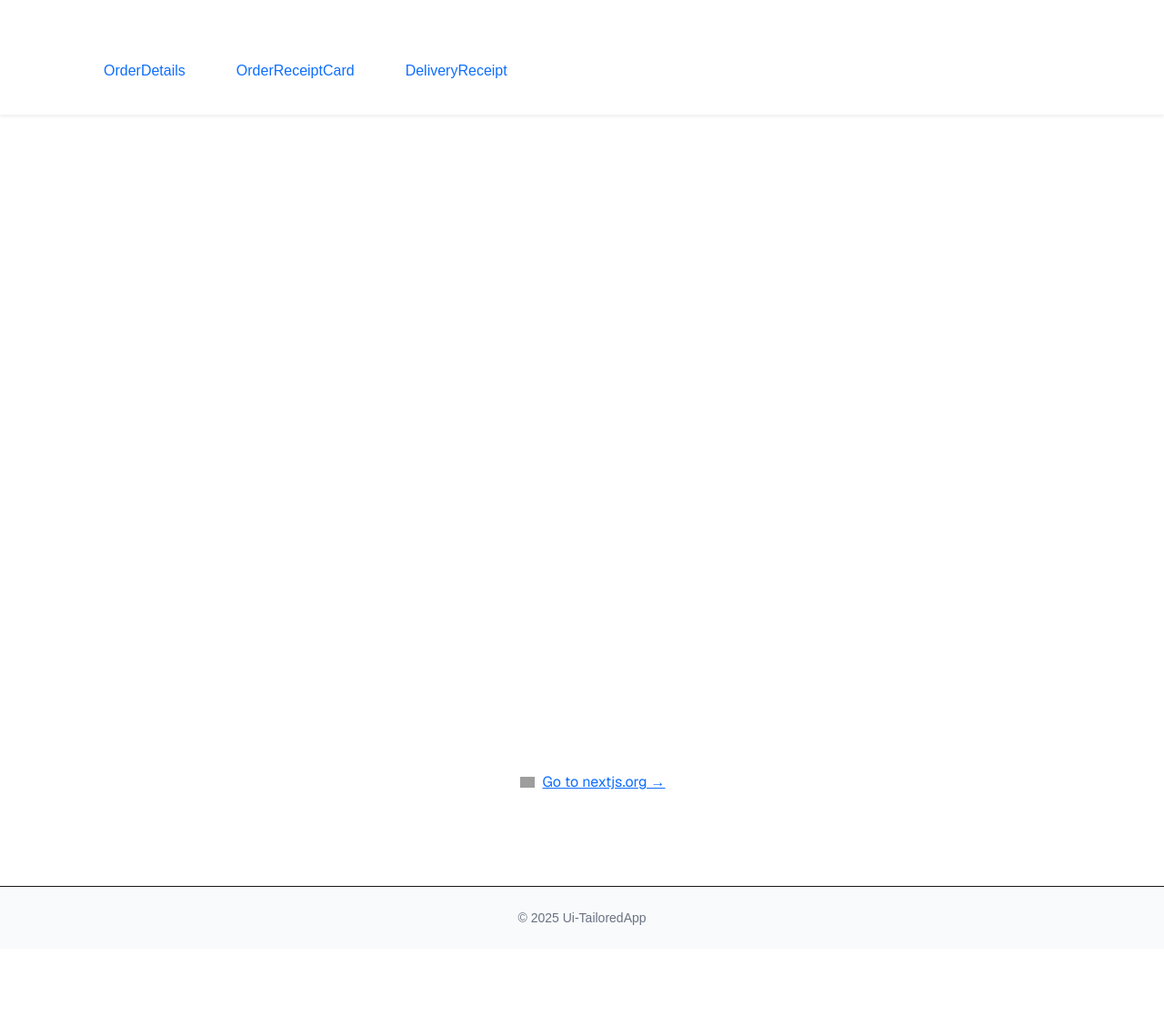
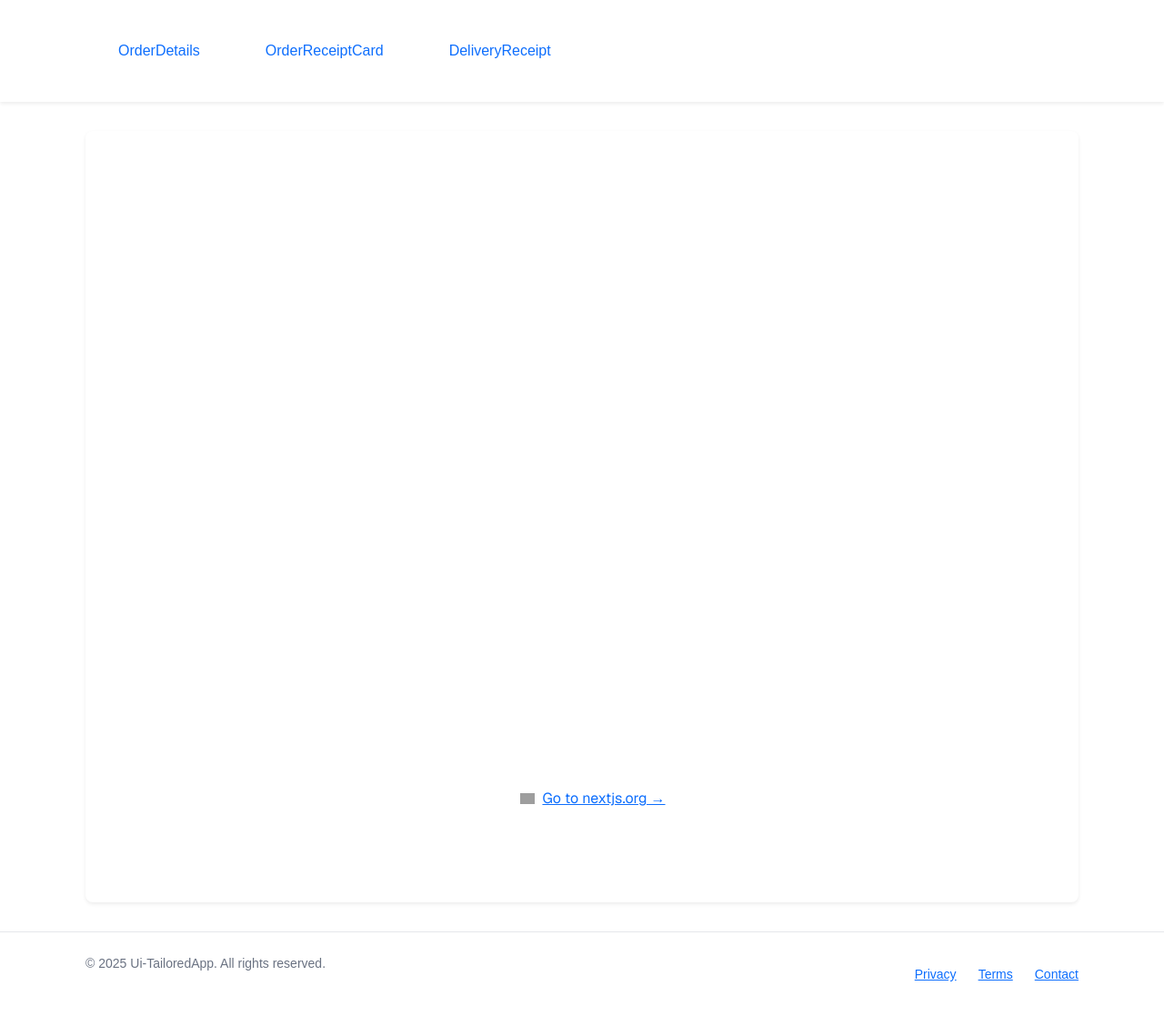
Before and after one commit to buzzer246/ui-tailoredapp, a Next.js app in the folder src/: page / in a window 1280 px wide. Shown: the whole page at 91% size. Before the commit the page ends 1043 px from the top, so only its background shows below. Built offline with nearby package versions, Linux system fonts and the light colour scheme; grey boxes are pictures that could not be loaded.

Commit message:
layout.tsx

```diff
--- a/src/app/layout.tsx
+++ b/src/app/layout.tsx
@@ -14,8 +14,8 @@ const geistMono = Geist_Mono({
 });
 
 export const metadata: Metadata = {
-  title: "Create Next App",
-  description: "Generated by create next app",
+  title: "Ui-TailoredApp",
+  description: "Responsive UI for all devices",
 };
 
 export default function RootLayout({
@@ -25,26 +25,91 @@ export default function RootLayout({
 }>) {
   return (
     <html lang="en" className={`${geistSans.variable} ${geistMono.variable}`}>
-      <body className="min-h-screen flex flex-col">
-        {/* Responsive Navigation */}
-        <header className="sticky top-0 z-10 bg-white shadow-sm">
+      <head>
+        {/* Add this script to handle the mobile menu toggle */}
+        <script dangerouslySetInnerHTML={{
+          __html: `
+            document.addEventListener('DOMContentLoaded', function() {
+              const menuButton = document.getElementById('mobile-menu-button');
+              const mobileMenu = document.getElementById('mobile-menu');
+
+              menuButton.addEventListener('click', function() {
+                const isExpanded = this.getAttribute('aria-expanded') === 'true';
+                this.setAttribute('aria-expanded', !isExpanded);
+                mobileMenu.classList.toggle('hidden');
+
+                // Toggle between hamburger and close icon
+                const hamburger = this.querySelector('.hamburger');
+                const close = this.querySelector('.close');
+                hamburger.classList.toggle('hidden');
+                close.classList.toggle('hidden');
+              });
+            });
+          `
+        }} />
+      </head>
+      <body className="min-h-screen flex flex-col bg-gray-50">
+        {/* Responsive Navigation with working mobile menu */}
+        <header className="sticky top-0 z-50 bg-white shadow-sm">
           <nav className="container mx-auto px-4 py-3">
-            <div className="flex flex-col sm:flex-row gap-3 sm:gap-6 items-start sm:items-center">
+            <div className="flex items-center justify-between">
+              {/* Mobile menu button */}
+              <button
+                id="mobile-menu-button"
+                className="md:hidden flex items-center text-gray-700 hover:text-gray-900 focus:outline-none"
+                aria-label="Toggle menu"
+                aria-expanded="false"
+              >
+                {/* Hamburger icon (visible by default) */}
+                <svg className="h-6 w-6 hamburger" fill="none" viewBox="0 0 24 24" stroke="currentColor">
+                  <path strokeLinecap="round" strokeLinejoin="round" strokeWidth={2} d="M4 6h16M4 12h16M4 18h16" />
+                </svg>
+                {/* Close icon (hidden by default) */}
+                <svg className="h-6 w-6 close hidden" fill="none" viewBox="0 0 24 24" stroke="currentColor">
+                  <path strokeLinecap="round" strokeLinejoin="round" strokeWidth={2} d="M6 18L18 6M6 6l12 12" />
+                </svg>
+              </button>
+
+              {/* Navigation links - desktop */}
+              <div className="hidden md:flex space-x-8">
+                <Link
+                  href="/home"
+                  className="text-base font-medium text-gray-700 hover:text-gray-900 transition-colors px-3 py-2 rounded-md hover:bg-gray-100 home"
+                >
+                  OrderDetails
+                </Link>
+                <Link
+                  href="/orderreceiptcard"
+                  className="text-base font-medium text-gray-700 hover:text-gray-900 transition-colors px-3 py-2 rounded-md hover:bg-gray-100 home"
+                >
+                  OrderReceiptCard
+                </Link>
+                <Link
+                  href="/deliveryreceipt"
+                  className="text-base font-medium text-gray-700 hover:text-gray-900 transition-colors px-3 py-2 rounded-md hover:bg-gray-100 home"
+                >
+                  DeliveryReceipt
+                </Link>
+              </div>
+            </div>
+
+            {/* Mobile menu - initially hidden */}
+            <div id="mobile-menu" className="hidden md:hidden mt-3 space-y-2 pb-3">
               <Link
                 href="/home"
-                className="text-sm sm:text-base font-medium text-gray-700 hover:text-gray-900 transition-colors home"
+                className="block text-base font-medium text-gray-700 hover:text-gray-900 transition-colors px-3 py-2 rounded-md hover:bg-gray-100 home"
               >
                 OrderDetails
               </Link>
               <Link
                 href="/orderreceiptcard"
-                className="text-sm sm:text-base font-medium text-gray-700 hover:text-gray-900 transition-colors home"
+                className="block text-base font-medium text-gray-700 hover:text-gray-900 transition-colors px-3 py-2 rounded-md hover:bg-gray-100 home"
               >
                 OrderReceiptCard
               </Link>
               <Link
                 href="/deliveryreceipt"
-                className="text-sm sm:text-base font-medium text-gray-700 hover:text-gray-900 transition-colors home"
+                className="block text-base font-medium text-gray-700 hover:text-gray-900 transition-colors px-3 py-2 rounded-md hover:bg-gray-100 home"
               >
                 DeliveryReceipt
               </Link>
@@ -53,14 +118,34 @@ export default function RootLayout({
         </header>
 
         {/* Main Content */}
-        <main className="flex-grow container mx-auto px-4 py-6">
-          {children}
+        <main className="flex-grow container mx-auto px-4 sm:px-6 lg:px-8 py-6 sm:py-8">
+          <div className="bg-white rounded-lg shadow-sm p-4 sm:p-6">
+            {children}
+          </div>
         </main>
 
-        {/* Optional Footer */}
-        <footer className="bg-gray-50 py-4 border-t">
-          <div className="container mx-auto px-4 text-center text-sm text-gray-500">
-            © {new Date().getFullYear()} Ui-TailoredApp
+        {/* Footer */}
+        <footer className="bg-white border-t border-gray-200 py-6">
+          <div className="container mx-auto px-4 sm:px-6 lg:px-8">
+            <div className="flex flex-col md:flex-row justify-between items-center">
+              <div className="text-center md:text-left text-sm text-gray-500 mb-4 md:mb-0">
+                © {new Date().getFullYear()} Ui-TailoredApp. All rights reserved.
+              </div>
+              <div className="flex space-x-6">
+                <a href="#" className="text-gray-400 hover:text-gray-500">
+                  <span className="sr-only">Privacy Policy</span>
+                  <span className="text-sm">Privacy</span>
+                </a>
+                <a href="#" className="text-gray-400 hover:text-gray-500">
+                  <span className="sr-only">Terms</span>
+                  <span className="text-sm">Terms</span>
+                </a>
+                <a href="#" className="text-gray-400 hover:text-gray-500">
+                  <span className="sr-only">Contact</span>
+                  <span className="text-sm">Contact</span>
+                </a>
+              </div>
+            </div>
           </div>
         </footer>
       </body>
```
